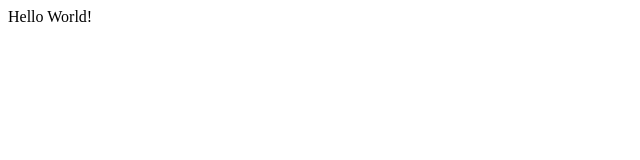
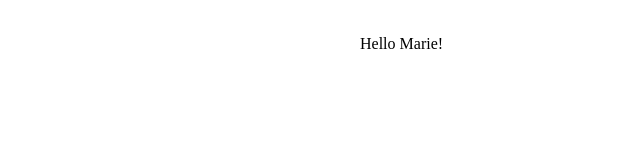
Before and after one commit to bukaria/bukaria.github.io, a plain HTML site: page index.html in a window 1280 px wide. Shown: the whole page, without its empty margins (0-640 px from the left). Drawn offline with Linux system fonts and the light colour scheme.

Commit message:
add some style

```diff
--- a/index.html
+++ b/index.html
@@ -1,9 +1,11 @@
-<html>
+<!DOCTYPE html>
+<html lang="en">
   <head>
     <meta charset="utf-8">
-    <title>hi!</title>
+    <title>hi</title>
+    <link href="style.css" rel="stylesheet">
   </head>
   <body>
-    <p>Hello World!</p>
+    <p>Hello Marie!</p>
   </body>
 </html>
--- /dev/null
+++ b/style.css
@@ -0,0 +1,6 @@
+body {
+    font-size: 1em;
+    line-height: 1.5em;
+    margin: 2em auto;
+    max-width: 35em;
+}
```
